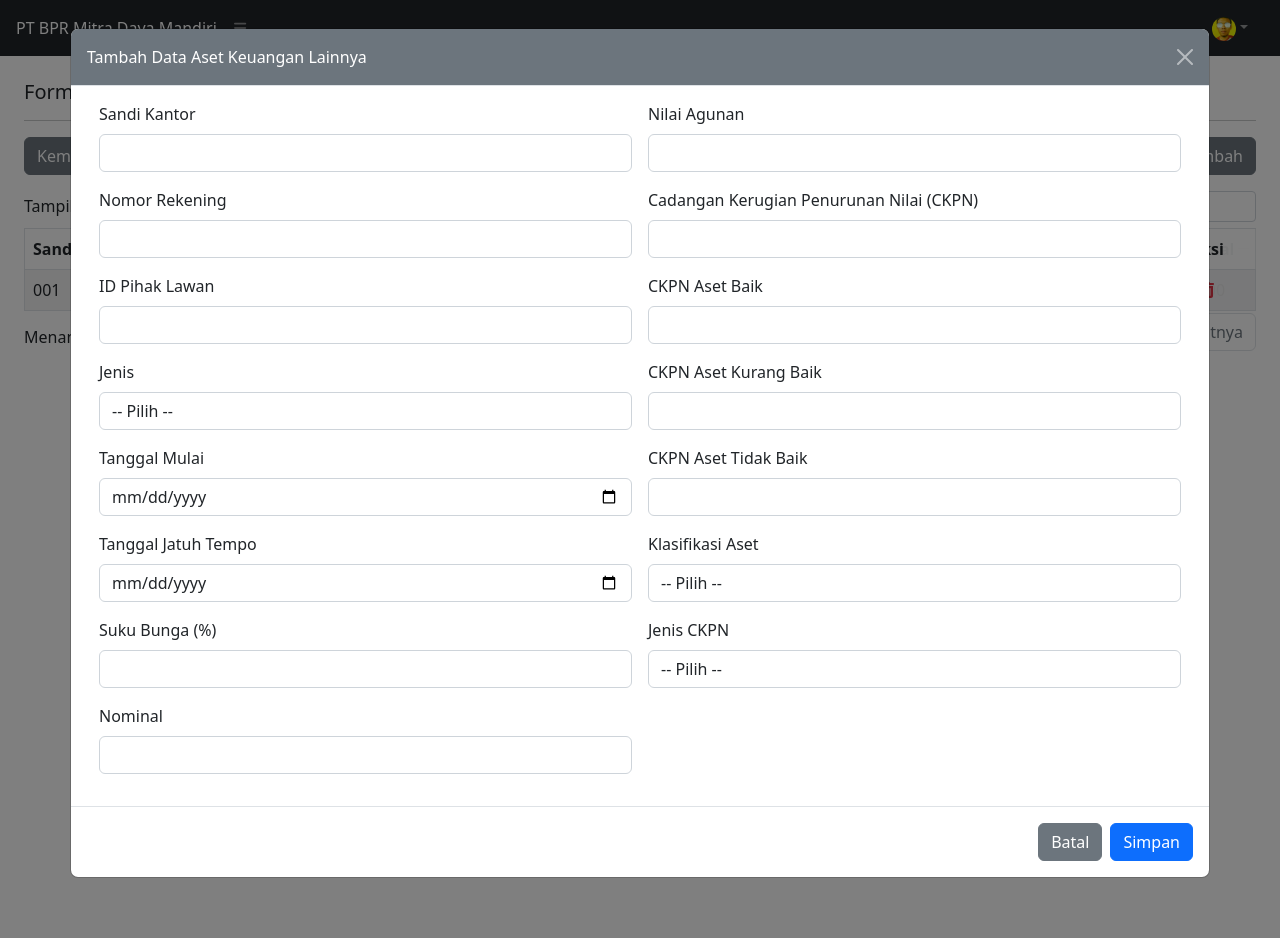
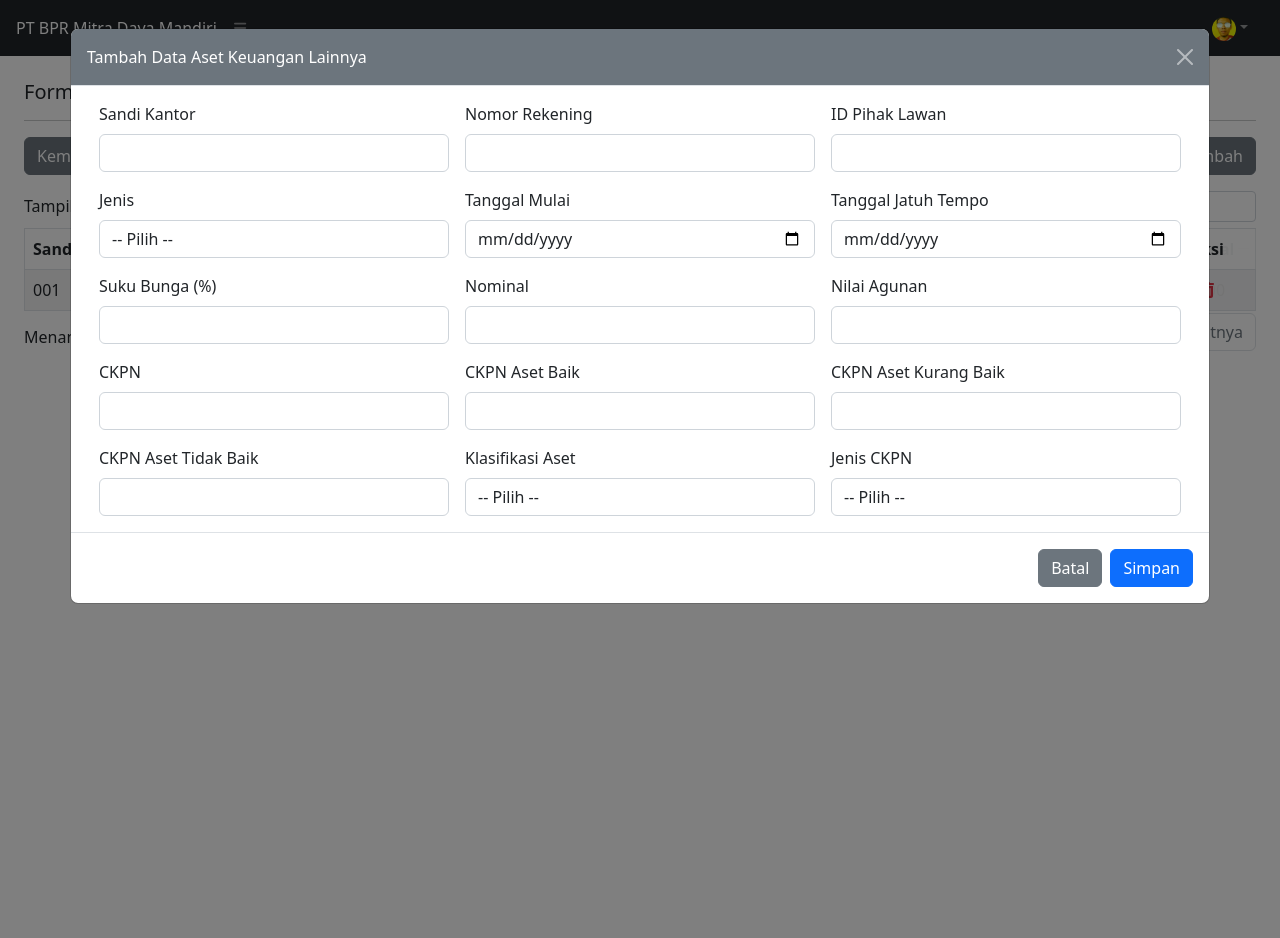
Before and after one commit to Hasansinaga/Report-Lapbul, a Django app: page /lapbul/form_1800/ in a window 1280 px wide, after a click on "Tambah". Run offline with Django 5.2, Linux system fonts and the light colour scheme; lists and menus that the app fills with data are empty; some libraries are stand-ins or nearby versions.

Commit message:
Update form 1500 - 1900

```diff
--- a/lapbul_app/templates/lapbul_app/form_1800.html
+++ b/lapbul_app/templates/lapbul_app/form_1800.html
@@ -6,7 +6,7 @@
     right: 0;
     background-color: rgba(255, 255, 255, 0.95) !important;
     z-index: 5;
-        box-shadow: -2px 0 5px rgba(0,0,0,0.1);
+    box-shadow: -2px 0 5px rgba(0, 0, 0, 0.1);
     text-align: center;
     min-width: 80px;
   }
@@ -34,15 +34,25 @@
       <hr />
 
       <div class="d-flex justify-content-between mb-3">
-                <a href="{% url 'lapbul_app:lapbul' %}" class="btn btn-secondary">Kembali</a>
-                <button type="button" class="btn btn-secondary" data-bs-toggle="modal" data-bs-target="#form1800Modal">
+        <a href="{% url 'lapbul_app:lapbul' %}" class="btn btn-secondary"
+          >Kembali</a
+        >
+        <button
+          type="button"
+          class="btn btn-secondary"
+          data-bs-toggle="modal"
+          data-bs-target="#form1800Modal"
+        >
           Tambah
         </button>
       </div>
 
       <!-- Table -->
       <div class="table-responsive">
-                <table id="datatables1800" class="table table-bordered table-striped nowrap w-100">
+        <table
+          id="datatables1800"
+          class="table table-bordered table-striped nowrap w-100"
+        >
           <thead>
             <tr class="text-center align-middle">
               <th>Sandi Kantor</th>
@@ -81,7 +91,9 @@
               <td>1 (Diukur Pada Nilai Wajar)</td>
               <td>1 (Individual)</td>
               <td class="sticky-action-col text-center">
-                                <a href="#" class="text-danger delete"><i class="fas fa-trash-alt"></i></a>
+                <a href="#" class="text-danger delete"
+                  ><i class="fas fa-trash-alt"></i
+                ></a>
               </td>
             </tr>
           </tbody>
@@ -89,7 +101,13 @@
       </div>
 
       <!-- Modal Tambah Data -->
-            <div class="modal fade" id="form1800Modal" tabindex="-1" aria-labelledby="form1800ModalLabel" aria-hidden="true">
+      <div
+        class="modal fade"
+        id="form1800Modal"
+        tabindex="-1"
+        aria-labelledby="form1800ModalLabel"
+        aria-hidden="true"
+      >
         <div class="modal-dialog modal-xl">
           <div class="modal-content">
             <form id="form1800Form">
@@ -98,26 +116,44 @@
                 <h6 class="modal-title text-white" id="form1800ModalLabel">
                   Tambah Data Aset Keuangan Lainnya
                 </h6>
-                                <button type="button" class="btn-close btn-close-white" data-bs-dismiss="modal"></button>
+                <button
+                  type="button"
+                  class="btn-close btn-close-white"
+                  data-bs-dismiss="modal"
+                ></button>
               </div>
               <div class="modal-body">
                 <div class="container-fluid">
                   <div class="row g-3">
-                                        <!-- Kolom kiri -->
-                                        <div class="col-md-6">
-                                            <div class="mb-3">
+                    <div class="col-md-4">
                       <label class="form-label">Sandi Kantor</label>
-                                                <input type="text" class="form-control" name="sandi_kantor" maxlength="3" required />
+                      <input
+                        type="text"
+                        class="form-control"
+                        name="sandi_kantor"
+                        maxlength="3"
+                        required
+                      />
                     </div>
-                                            <div class="mb-3">
+                    <div class="col-md-4">
                       <label class="form-label">Nomor Rekening</label>
-                                                <input type="text" class="form-control" name="no_rekening" required />
+                      <input
+                        type="text"
+                        class="form-control"
+                        name="no_rekening"
+                        required
+                      />
                     </div>
-                                            <div class="mb-3">
+                    <div class="col-md-4">
                       <label class="form-label">ID Pihak Lawan</label>
-                                                <input type="text" class="form-control" name="id_lawan" required />
+                      <input
+                        type="text"
+                        class="form-control"
+                        name="id_lawan"
+                        required
+                      />
                     </div>
-                                            <div class="mb-3">
+                    <div class="col-md-4">
                       <label class="form-label">Jenis</label>
                       <select class="form-control" name="jenis" required>
                         <option value="">-- Pilih --</option>
@@ -125,55 +161,107 @@
                         <option value="20">20 - Tagihan Lainnya</option>
                       </select>
                     </div>
-                                            <div class="mb-3">
+                    <div class="col-md-4">
                       <label class="form-label">Tanggal Mulai</label>
-                                                <input type="date" class="form-control" name="tgl_mulai" required />
+                      <input
+                        type="date"
+                        class="form-control"
+                        name="tgl_mulai"
+                        required
+                      />
                     </div>
-                                            <div class="mb-3">
+                    <div class="col-md-4">
                       <label class="form-label">Tanggal Jatuh Tempo</label>
-                                                <input type="date" class="form-control" name="tgl_jatuh_tempo" required />
+                      <input
+                        type="date"
+                        class="form-control"
+                        name="tgl_jatuh_tempo"
+                        required
+                      />
                     </div>
-                                            <div class="mb-3">
+                    <div class="col-md-4">
                       <label class="form-label">Suku Bunga (%)</label>
-                                                <input type="number" step="0.01" class="form-control" name="suku_bunga" min="0" max="100" required />
+                      <input
+                        type="number"
+                        step="0.01"
+                        class="form-control"
+                        name="suku_bunga"
+                        min="0"
+                        max="100"
+                        required
+                      />
                     </div>
-                                            <div class="mb-3">
+                    <div class="col-md-4">
                       <label class="form-label">Nominal</label>
-                                                <input type="number" class="form-control" name="nominal" min="0" required />
+                      <input
+                        type="number"
+                        class="form-control"
+                        name="nominal"
+                        min="0"
+                        required
+                      />
                     </div>
+                    <div class="col-md-4">
+                      <label class="form-label">Nilai Agunan</label>
+                      <input
+                        type="number"
+                        class="form-control"
+                        name="nilai_agunan"
+                        min="0"
+                        required
+                      />
                     </div>
-
-                                        <!-- Kolom kanan -->
-                                        <div class="col-md-6">
-                                            <div class="mb-3">
-                                                <label class="form-label">Nilai Agunan</label>
-                                                <input type="number" class="form-control" name="nilai_agunan" min="0" required />
+                    <div class="col-md-4">
+                      <label class="form-label">CKPN</label>
+                      <input
+                        type="number"
+                        class="form-control"
+                        name="ckpn"
+                        min="0"
+                        required
+                      />
                     </div>
-                                            <div class="mb-3">
-                                                <label class="form-label">Cadangan Kerugian Penurunan Nilai (CKPN)</label>
-                                                <input type="number" class="form-control" name="ckpn" min="0" required />
+                    <div class="col-md-4">
+                      <label class="form-label">CKPN Aset Baik</label>
+                      <input
+                        type="number"
+                        class="form-control"
+                        name="ckpn_baik"
+                        min="0"
+                        required
+                      />
                     </div>
-                                            <div class="mb-3">
-                                                <label class="form-label">CKPN Aset Baik</label>
-                                                <input type="number" class="form-control" name="ckpn_baik" min="0" required />
+                    <div class="col-md-4">
+                      <label class="form-label">CKPN Aset Kurang Baik</label>
+                      <input
+                        type="number"
+                        class="form-control"
+                        name="ckpn_kurang_baik"
+                        min="0"
+                        required
+                      />
                     </div>
-                                            <div class="mb-3">
-                                                <label class="form-label">CKPN Aset Kurang Baik</label>
-                                                <input type="number" class="form-control" name="ckpn_kurang_baik" min="0" required />
+                    <div class="col-md-4">
+                      <label class="form-label">CKPN Aset Tidak Baik</label>
+                      <input
+                        type="number"
+                        class="form-control"
+                        name="ckpn_tidak_baik"
+                        min="0"
+                        required
+                      />
                     </div>
-                                            <div class="mb-3">
-                                                <label class="form-label">CKPN Aset Tidak Baik</label>
-                                                <input type="number" class="form-control" name="ckpn_tidak_baik" min="0" required />
-                                            </div>
-                                            <div class="mb-3">
+                    <div class="col-md-4">
                       <label class="form-label">Klasifikasi Aset</label>
                       <select class="form-control" name="klasifikasi" required>
                         <option value="">-- Pilih --</option>
                         <option value="1">1 - Diukur Pada Nilai Wajar</option>
-                                                    <option value="2">2 - Diukur Pada Biaya Perolehan</option>
+                        <option value="2">
+                          2 - Diukur Pada Biaya Perolehan
+                        </option>
                       </select>
                     </div>
-                                            <div class="mb-3">
+                    <div class="col-md-4">
                       <label class="form-label">Jenis CKPN</label>
                       <select class="form-control" name="jenis_ckpn" required>
                         <option value="">-- Pilih --</option>
@@ -184,10 +272,17 @@
                   </div>
                 </div>
               </div>
-                            </div>
               <div class="modal-footer">
-                                <button type="button" class="btn btn-secondary" data-bs-dismiss="modal">Batal</button>
-                                <button type="button" class="btn btn-primary" id="simpan1800">Simpan</button>
+                <button
+                  type="button"
+                  class="btn btn-secondary"
+                  data-bs-dismiss="modal"
+                >
+                  Batal
+                </button>
+                <button type="button" class="btn btn-primary" id="simpan1800">
+                  Simpan
+                </button>
               </div>
             </form>
           </div>
@@ -207,8 +302,8 @@ $(document).ready(function () {
           targets: -1,
           orderable: false,
           width: "80px",
-                className: "sticky-action-col"
-            }
+          className: "sticky-action-col",
+        },
       ],
       language: {
         emptyTable: "Tidak ada data tersedia",
@@ -222,20 +317,20 @@ $(document).ready(function () {
           first: "Pertama",
           last: "Terakhir",
           next: "Berikutnya",
-                previous: "Sebelumnya"
-            }
-        }
+          previous: "Sebelumnya",
+        },
+      },
     });
 
     // Format tanggal ke YYYYMMDD
     function formatDate(dateString) {
-        if (!dateString) return '';
-        return dateString.replace(/-/g, '');
+      if (!dateString) return "";
+      return dateString.replace(/-/g, "");
     }
 
     // Format number dengan thousand separator
     function formatNumber(num) {
-        return new Intl.NumberFormat('id-ID').format(num);
+      return new Intl.NumberFormat("id-ID").format(num);
     }
 
     // Simpan data
@@ -248,46 +343,67 @@ $(document).ready(function () {
       const formData = new FormData($("#form1800Form")[0]);
 
       // Tambah baris baru dengan contenteditable untuk kolom tertentu
-        const newRow = table.row.add([
-            formData.get('sandi_kantor'),
-            formData.get('no_rekening'),
-            formData.get('id_lawan'),
-            formData.get('jenis'),
-            formatDate(formData.get('tgl_mulai')),
-            formatDate(formData.get('tgl_jatuh_tempo')),
-            '<div contenteditable="true">' + formData.get('suku_bunga') + '</div>',
-            '<div contenteditable="true">' + formatNumber(formData.get('nominal')) + '</div>',
-            '<div contenteditable="true">' + formatNumber(formData.get('nilai_agunan')) + '</div>',
-            '<div contenteditable="true">' + formatNumber(formData.get('ckpn')) + '</div>',
-            '<div contenteditable="true">' + formatNumber(formData.get('ckpn_baik')) + '</div>',
-            '<div contenteditable="true">' + formatNumber(formData.get('ckpn_kurang_baik')) + '</div>',
-            '<div contenteditable="true">' + formatNumber(formData.get('ckpn_tidak_baik')) + '</div>',
-            formData.get('klasifikasi'),
-            formData.get('jenis_ckpn'),
-            '<a href="#" class="text-danger delete"><i class="fas fa-trash-alt"></i></a>'
-        ]).draw().node();
+      const newRow = table.row
+        .add([
+          formData.get("sandi_kantor"),
+          formData.get("no_rekening"),
+          formData.get("id_lawan"),
+          formData.get("jenis"),
+          formatDate(formData.get("tgl_mulai")),
+          formatDate(formData.get("tgl_jatuh_tempo")),
+          '<div contenteditable="true">' +
+            formData.get("suku_bunga") +
+            "</div>",
+          '<div contenteditable="true">' +
+            formatNumber(formData.get("nominal")) +
+            "</div>",
+          '<div contenteditable="true">' +
+            formatNumber(formData.get("nilai_agunan")) +
+            "</div>",
+          '<div contenteditable="true">' +
+            formatNumber(formData.get("ckpn")) +
+            "</div>",
+          '<div contenteditable="true">' +
+            formatNumber(formData.get("ckpn_baik")) +
+            "</div>",
+          '<div contenteditable="true">' +
+            formatNumber(formData.get("ckpn_kurang_baik")) +
+            "</div>",
+          '<div contenteditable="true">' +
+            formatNumber(formData.get("ckpn_tidak_baik")) +
+            "</div>",
+          formData.get("klasifikasi"),
+          formData.get("jenis_ckpn"),
+          '<a href="#" class="text-danger delete"><i class="fas fa-trash-alt"></i></a>',
+        ])
+        .draw()
+        .node();
 
       // Tambahkan contenteditable attributes
-        $(newRow).find('td').eq(6).attr('contenteditable', 'true');
-        $(newRow).find('td').eq(7).attr('contenteditable', 'true');
-        $(newRow).find('td').eq(8).attr('contenteditable', 'true');
-        $(newRow).find('td').eq(9).attr('contenteditable', 'true');
-        $(newRow).find('td').eq(10).attr('contenteditable', 'true');
-        $(newRow).find('td').eq(11).attr('contenteditable', 'true');
-        $(newRow).find('td').eq(12).attr('contenteditable', 'true');
+      $(newRow).find("td").eq(6).attr("contenteditable", "true");
+      $(newRow).find("td").eq(7).attr("contenteditable", "true");
+      $(newRow).find("td").eq(8).attr("contenteditable", "true");
+      $(newRow).find("td").eq(9).attr("contenteditable", "true");
+      $(newRow).find("td").eq(10).attr("contenteditable", "true");
+      $(newRow).find("td").eq(11).attr("contenteditable", "true");
+      $(newRow).find("td").eq(12).attr("contenteditable", "true");
 
       $("#form1800Form")[0].reset();
       $("#form1800Modal").modal("hide");
     });
 
     // Event untuk update nilai kolom editable
-    $("#datatables1800 tbody").on("blur", "td[contenteditable=true]", function () {
+    $("#datatables1800 tbody").on(
+      "blur",
+      "td[contenteditable=true]",
+      function () {
         let newValue = $(this).text();
         let column = $("#datatables1800 thead th").eq($(this).index()).text();
         console.log("Kolom:", column, "-> Nilai baru:", newValue);
 
         // TODO: Tambahkan AJAX untuk simpan ke server
-    });
+      }
+    );
 
     // Hapus data
     $("#datatables1800 tbody").on("click", ".delete", function (e) {
```
Also changed, not shown: lapbul_app/templates/lapbul_app/form_1500.html (+74 -47 lines), lapbul_app/templates/lapbul_app/form_1600.html (+35 -16 lines). Lines whose indentation alone changed are shown as unchanged.
